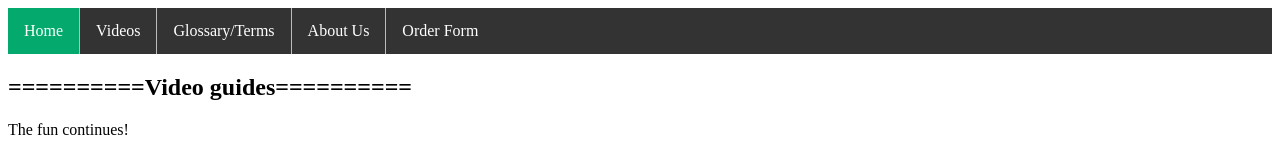
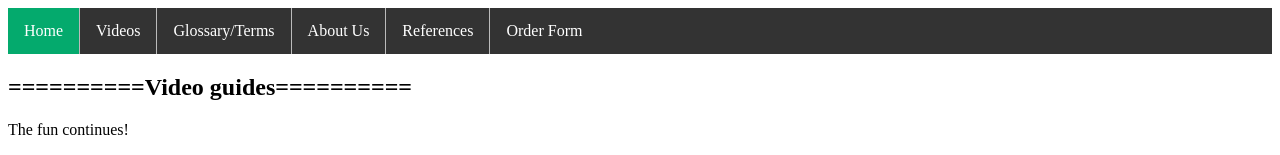
Before and after one commit to FelizCaballero/Multimedia.html, a plain HTML site: page index.html in a window 1280 px wide. Shown: the top 155 px of the page. Drawn offline with Linux system fonts and the light colour scheme.

Commit message:
Update index.html

```diff
--- a/index.html
+++ b/index.html
@@ -45,6 +45,7 @@ li a:hover {
   <li><a href="https://felizcaballero.github.io/Multimedia.html/">Videos</a></li>
   <li><a href="https://felizcaballero.github.io/Terms-Text.html/">Glossary/Terms</a></li>
   <li><a href="https://felizcaballero.github.io/AboutUs.html/">About Us</a></li>
+  <li><a href="https://felizcaballero.github.io/References.html/">References</a></li>
   <li><a href="https://felizcaballero.github.io/OrderForm.github.io/">Order Form</a></li>
 </ul>
 <h2>==========Video guides==========</h2>
```
